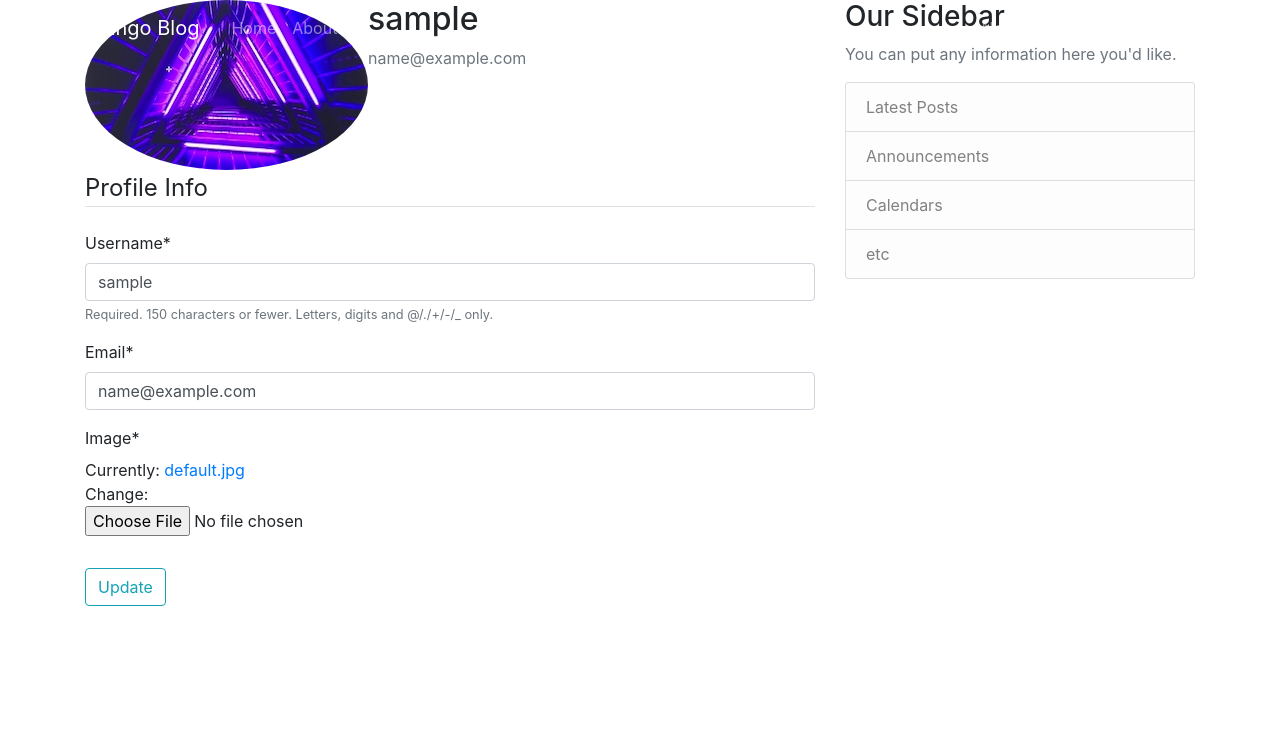
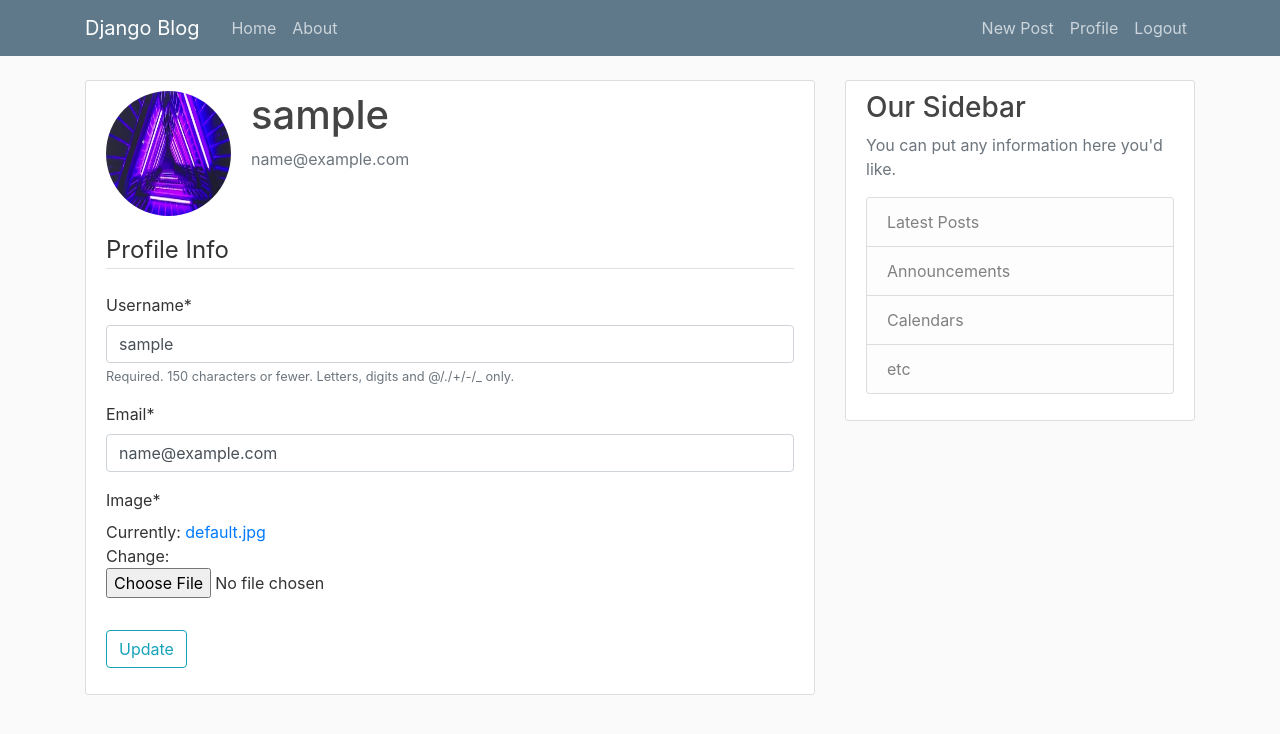
Before and after one commit to AishaArwo/Django_project, a Django app: page /profile/ in a window 1280 px wide. Shown: the top 734 px of the page. Run offline with Django 3.2, Linux system fonts and the light colour scheme; the visitor is signed in with stand-in values (Sample User, id 1); some libraries are stand-ins or nearby versions.

Commit message:
Initial commint

```diff
--- a/blog/apps.py
+++ b/blog/apps.py
@@ -2,5 +2,4 @@
 
 
 class BlogConfig(AppConfig):
-    default_auto_field = 'django.db.models.BigAutoField'
     name = 'blog'
--- /dev/null
+++ b/blog/static/blog/main.css
@@ -0,0 +1,84 @@
+body {
+  background: #fafafa;
+  color: #333333;
+  margin-top: 5rem;
+}
+
+h1, h2, h3, h4, h5, h6 {
+  color: #444444;
+}
+
+ul {
+  margin: 0;
+}
+
+.bg-steel {
+  background-color: #5f788a;
+}
+
+.site-header .navbar-nav .nav-link {
+  color: #cbd5db;
+}
+
+.site-header .navbar-nav .nav-link:hover {
+  color: #ffffff;
+}
+
+.site-header .navbar-nav .nav-link.active {
+  font-weight: 500;
+}
+
+.content-section {
+  background: #ffffff;
+  padding: 10px 20px;
+  border: 1px solid #dddddd;
+  border-radius: 3px;
+  margin-bottom: 20px;
+}
+
+.article-title {
+  color: #444444;
+}
+
+a.article-title:hover {
+  color: #428bca;
+  text-decoration: none;
+}
+
+.article-content {
+  white-space: pre-line;
+}
+
+.article-img {
+  height: 65px;
+  width: 65px;
+  margin-right: 16px;
+}
+
+.article-metadata {
+  padding-bottom: 1px;
+  margin-bottom: 4px;
+  border-bottom: 1px solid #e3e3e3
+}
+
+.article-metadata a:hover {
+  color: #333;
+  text-decoration: none;
+}
+
+.article-svg {
+  width: 25px;
+  height: 25px;
+  vertical-align: middle;
+}
+
+.account-img {
+  height: 125px;
+  width: 125px;
+  margin-right: 20px;
+  margin-bottom: 16px;
+}
+
+.account-heading {
+  font-size: 2.5rem;
+}
--- a/users/Templates/users/login.html
+++ b/users/Templates/users/login.html
@@ -10,6 +10,9 @@
             </fieldset>
             <div class="form-group">
                 <button class="btn btn-outline-info" type="submit">Login</button>
+                <small class="text-muted ml-2">
+                    <a href="{% url 'password_reset' %}">Forgot Password?</a>
+                </small>
             </div>
         </form>
         <div class="border-top pt-3">
--- a/users/apps.py
+++ b/users/apps.py
@@ -2,7 +2,6 @@
 
 
 class UsersConfig(AppConfig):
-    default_auto_field = 'django.db.models.BigAutoField'
     name = 'users'
 
     def ready(self):
--- a/users/models.py
+++ b/users/models.py
@@ -7,14 +7,15 @@
     user = models.OneToOneField(User, on_delete=models.CASCADE)
     image = models.ImageField(default='default.jpg', upload_to='profile_pics')
 
-    def __str__(self):
+    def str(self):
         return f'{self.user.username} Profile'
 
-    def save(self, *args, **kwargs):
-        super(Profile,self).save(*args, **kwargs)
-        img = Image.open(self.image.path)
+    # def save(self, *args, **kwargs):
+    #     super().save(*args, **kwargs)
 
-        if img.height > 300 or img.width > 300:
-            output_size = (300, 300)
-            img.thumbnail(output_size)
-            img.save(self.image.path)
+    #     img = Image.open(self.image.path)
+
+    #     if img.height > 300 or img.width > 300:
+    #         output_size = (300, 300)
+    #         img.thumbnail(output_size)
+    #         img.save(self.image.path)
```
Also changed, not shown: django_project/settings.py (+16 -9 lines), manage.py (+1 -8 lines), requirements.txt (+8 -0 lines), blog/admin.py (line endings or trailing spaces), blog/migrations/0002_alter_post_id.py (added), django_project/urls.py (line endings or trailing spaces), media/profile_pics/image0.jpg (added), media/profile_pics/pic.org_FTiSXwH.jpg (added), users/migrations/0002_alter_profile_id.py (added), 1 other file.
